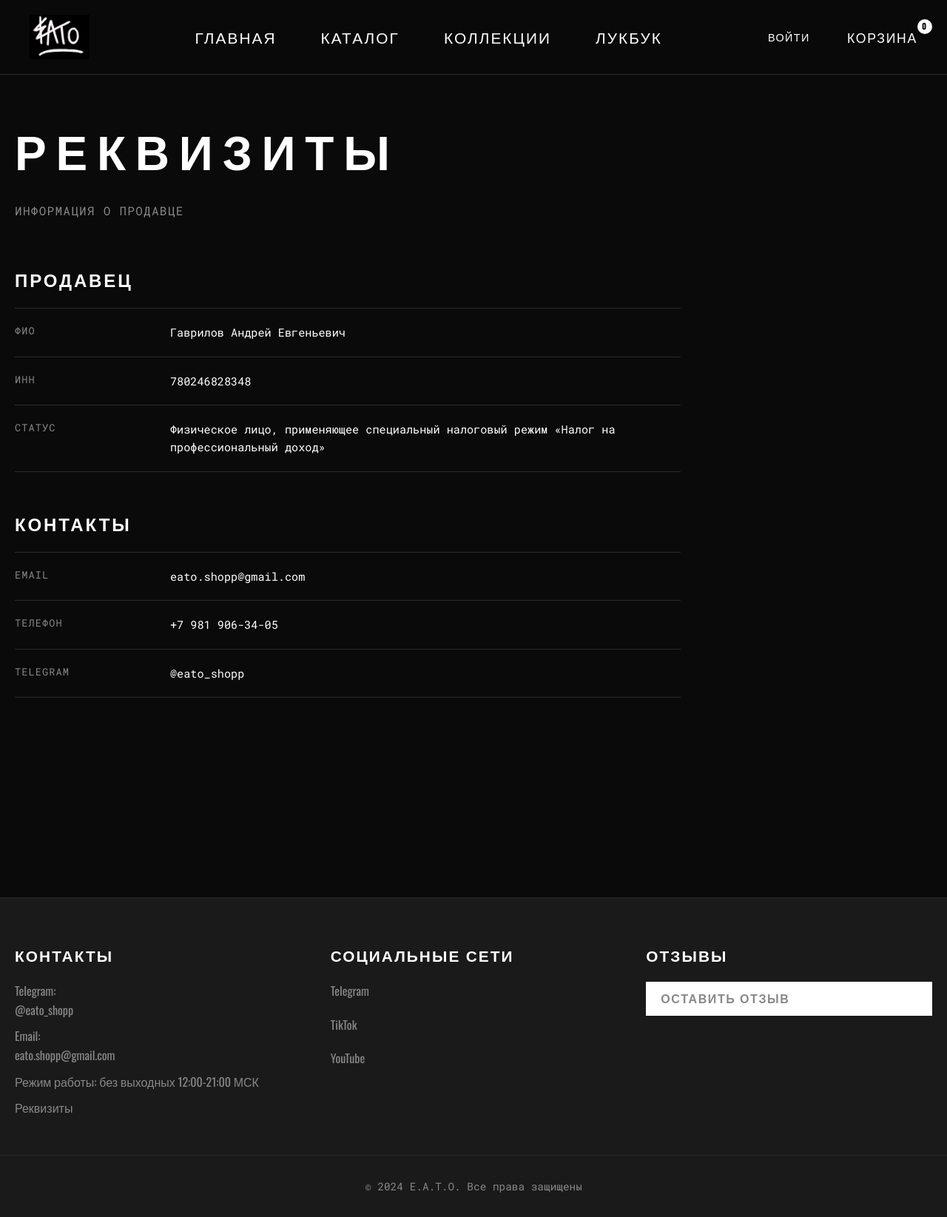
After one commit to marizok1709-pixel/eato-store, a Flask app: page /requisites in a window 1280 px wide. The commit adds this page. Shown: the whole page at 74% size. Run offline with Flask 3, Linux system fonts and the light colour scheme.

Commit message:
Add seller requisites page

```diff
--- a/app.py
+++ b/app.py
@@ -562,6 +562,10 @@ def lookbook():
     return render_template('lookbook.html', images=images)
 
 
+@app.route('/requisites')
+def requisites():
+    return render_template('requisites.html')
+
 @app.route('/product/<int:product_id>')
 def product(product_id):
     products = get_products()
--- a/static/css/style.css
+++ b/static/css/style.css
@@ -1125,6 +1125,108 @@ section {
     font-family: var(--font-mono);
 }
 
+/* Requisites Page */
+
+.requisites-page {
+    min-height: 100vh;
+    padding-top: 150px;
+    padding-bottom: 120px;
+}
+
+.requisites-header {
+    margin-bottom: 60px;
+}
+
+.requisites-header h1 {
+    font-size: 4rem;
+    text-transform: uppercase;
+    letter-spacing: 0.2em;
+    margin: 0 0 20px;
+}
+
+.requisites-header p {
+    color: var(--light-gray);
+    font-family: var(--font-mono);
+    font-size: 1rem;
+    text-transform: uppercase;
+    letter-spacing: 0.08em;
+}
+
+.requisites-block {
+    max-width: 900px;
+    margin-bottom: 50px;
+}
+
+.requisites-block h2 {
+    font-size: 1.5rem;
+    text-transform: uppercase;
+    letter-spacing: 0.12em;
+    margin-bottom: 20px;
+}
+
+.requisites-list {
+    border-top: 1px solid var(--medium-gray);
+}
+
+.requisites-row {
+    display: grid;
+    grid-template-columns: 180px 1fr;
+    gap: 30px;
+    padding: 20px 0;
+    border-bottom: 1px solid var(--medium-gray);
+}
+
+.requisites-label {
+    font-family: var(--font-mono);
+    color: var(--light-gray);
+    text-transform: uppercase;
+    font-size: 0.85rem;
+    letter-spacing: 0.08em;
+}
+
+.requisites-value {
+    font-family: var(--font-mono);
+    font-size: 0.95rem;
+    line-height: 1.6;
+    overflow-wrap: anywhere;
+}
+
+.requisites-value a {
+    color: var(--white);
+    text-decoration: none;
+    transition: opacity 0.2s ease;
+}
+
+.requisites-value a:hover {
+    opacity: 0.6;
+}
+
+@media (max-width: 768px) {
+    .requisites-page {
+        padding-top: 100px;
+        padding-bottom: 80px;
+    }
+
+    .requisites-header h1 {
+        font-size: 2.5rem;
+        letter-spacing: 0.12em;
+    }
+
+    .requisites-row {
+        grid-template-columns: 1fr;
+        gap: 8px;
+        padding: 16px 0;
+    }
+
+    .requisites-label {
+        font-size: 0.75rem;
+    }
+
+    .requisites-value {
+        font-size: 0.85rem;
+    }
+}
+
 /* Cart Styles */
 .cart-section {
     padding-top: 150px;
--- a/templates/base.html
+++ b/templates/base.html
@@ -104,11 +104,12 @@
     <footer class="main-footer">
         <div class="footer-container">
             <div class="footer-section">
-                <h3>Контакты</h3>
-                <p>Telegram: <a href="https://t.me/eato_shopp">@eato_shopp</a></p>
-                <p>Email: <a href="mailto:eato.shopp@gmail.com">eato.shopp@gmail.com</a></p>
-                <p>Режим работы: без выходных 12:00-21:00 МСК</p>
-            </div>
+    		<h3>Контакты</h3>
+    		<p>Telegram: <a href="https://t.me/eato_shopp">@eato_shopp</a></p>
+    		<p>Email: <a href="mailto:eato.shopp@gmail.com">eato.shopp@gmail.com</a></p>
+    		<p>Режим работы: без выходных 12:00-21:00 МСК</p>
+    		<p><a href="{{ url_for('requisites') }}">Реквизиты</a></p>
+	</div>
             <div class="footer-section">
                 <h3>Социальные сети</h3>
                 <div class="social-links">
--- /dev/null
+++ b/templates/requisites.html
@@ -0,0 +1,75 @@
+{% extends "base.html" %}
+
+{% block title %}Реквизиты — EATO{% endblock %}
+
+{% block content %}
+<section class="requisites-page">
+    <div class="container">
+        <div class="requisites-header">
+            <h1>Реквизиты</h1>
+            <p>Информация о продавце</p>
+        </div>
+
+        <div class="requisites-block">
+            <h2>Продавец</h2>
+
+            <div class="requisites-list">
+                <div class="requisites-row">
+                    <span class="requisites-label">ФИО</span>
+                    <span class="requisites-value">
+                        Гаврилов Андрей Евгеньевич
+                    </span>
+                </div>
+
+                <div class="requisites-row">
+                    <span class="requisites-label">ИНН</span>
+                    <span class="requisites-value">
+                        780246828348
+                    </span>
+                </div>
+
+                <div class="requisites-row">
+                    <span class="requisites-label">Статус</span>
+                    <span class="requisites-value">
+                        Физическое лицо, применяющее специальный налоговый режим
+                        «Налог на профессиональный доход»
+                    </span>
+                </div>
+            </div>
+        </div>
+
+        <div class="requisites-block">
+            <h2>Контакты</h2>
+
+            <div class="requisites-list">
+                <div class="requisites-row">
+                    <span class="requisites-label">Email</span>
+                    <span class="requisites-value">
+                        <a href="mailto:eato.shopp@gmail.com">
+                            eato.shopp@gmail.com
+                        </a>
+                    </span>
+                </div>
+
+                <div class="requisites-row">
+                    <span class="requisites-label">Телефон</span>
+                    <span class="requisites-value">
+                        <a href="tel:+79819063405">
+                            +7 981 906-34-05
+                        </a>
+                    </span>
+                </div>
+
+                <div class="requisites-row">
+                    <span class="requisites-label">Telegram</span>
+                    <span class="requisites-value">
+                        <a href="https://t.me/eato_shopp" target="_blank" rel="noopener">
+                            @eato_shopp
+                        </a>
+                    </span>
+                </div>
+            </div>
+        </div>
+    </div>
+</section>
+{% endblock %}
```
